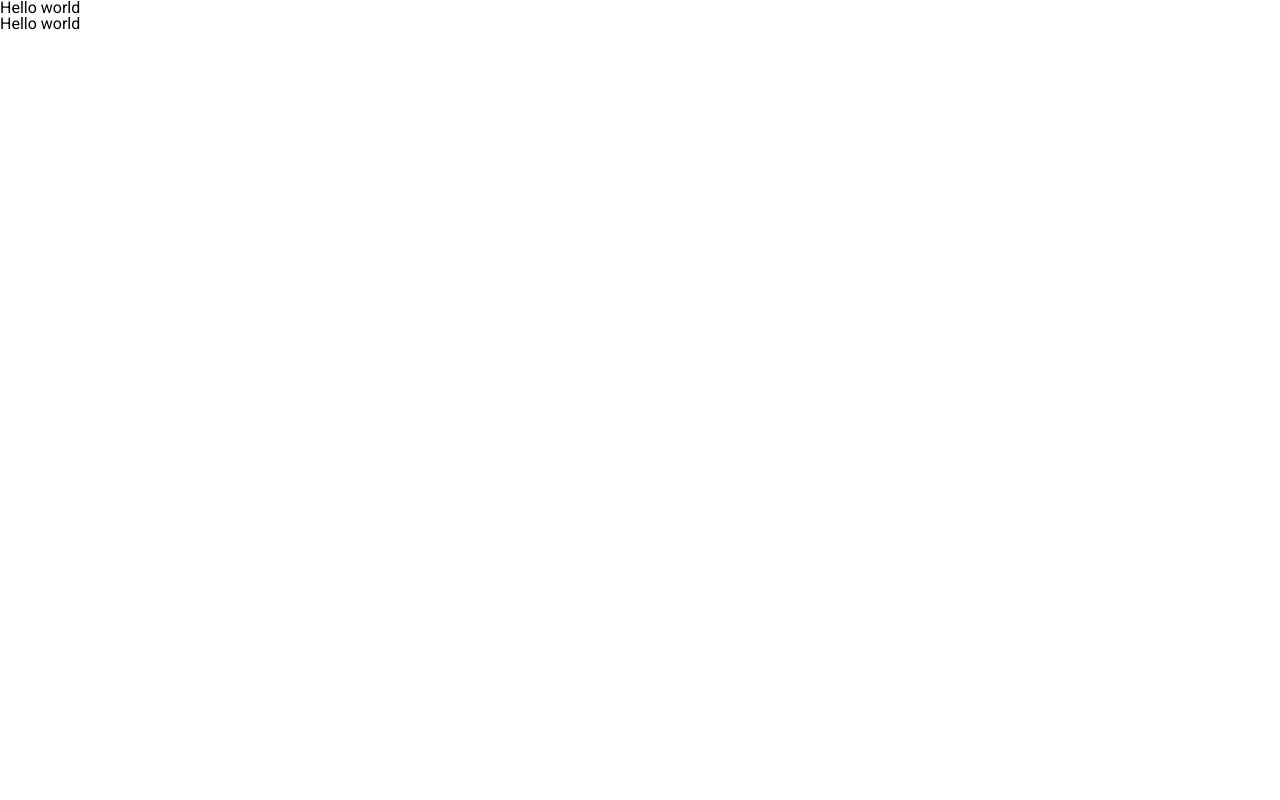
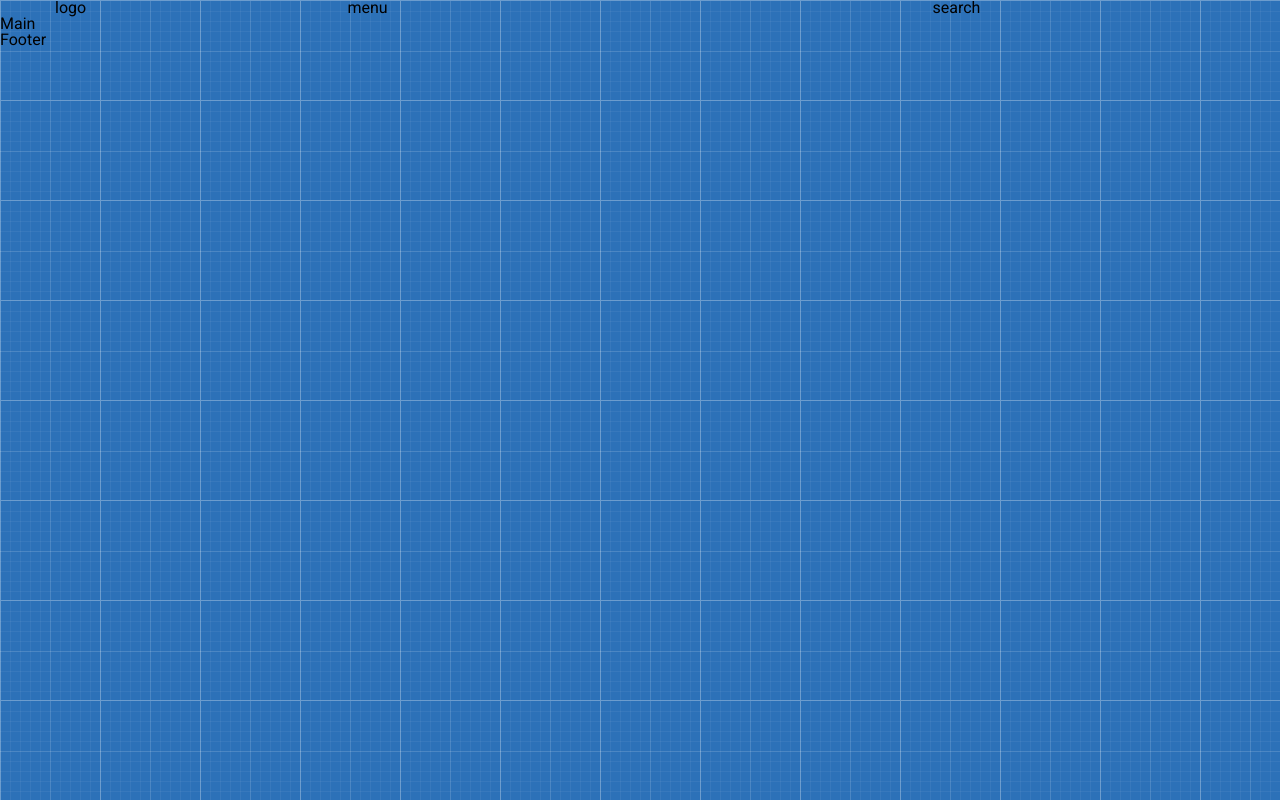
Before and after one commit to tweety18/tweety18.github.io, a plain HTML site: page index.html in a window 1280 px wide. Drawn offline with Linux system fonts and the light colour scheme.

Commit message:
added imgs and css templates

```diff
--- a/index.html
+++ b/index.html
@@ -8,7 +8,16 @@
 	<link rel="stylesheet" href="style.css">
 </head>
 <body>
-	<h1>Hello world</h1>
-	<h6>Hello world</h6>
+	<header class="header">
+		<div class="container">
+			<div class="row">
+				<div class="col-md-3">logo</div>
+				<div class="col-md-6">menu</div>
+				<div class="col-md-3">search</div>
+			</div>
+		</div>
+	</header>
+	<main class="main">Main</main>
+	<footer class="footer">Footer</footer>
 </body>
 </html>
--- a/style.css
+++ b/style.css
@@ -4,4 +4,28 @@
 
 body {
 	font-family: 'Roboto';
+	background-image: url(images/patt.png);
 }
+
+.container {
+	width: 1170px;
+	margin: 0 auto;
+}
+
+.row:after {
+	content:"";
+	clear: both;
+	display: block;
+}
+
+[class*="col-"] {
+	float: left;
+}
+
+.col-md-3 {
+	width: 25%;
+}
+
+.col-md-6 {
+	width: 50%;
+}
```
Also changed, not shown: images/cart.png (added), images/icon (10).png (added), images/icon (11).png (added), images/icon (12).png (added), images/icon (13).png (added), images/icon (14).png (added), images/icon (15).png (added), images/icon (16).png (added), images/icon (17).png (added), images/icon (2).png (added), images/icon (5).png (added), images/icon (6).png (added), images/icon (7).png (added), images/icon (8).png (added), 4 more files.
